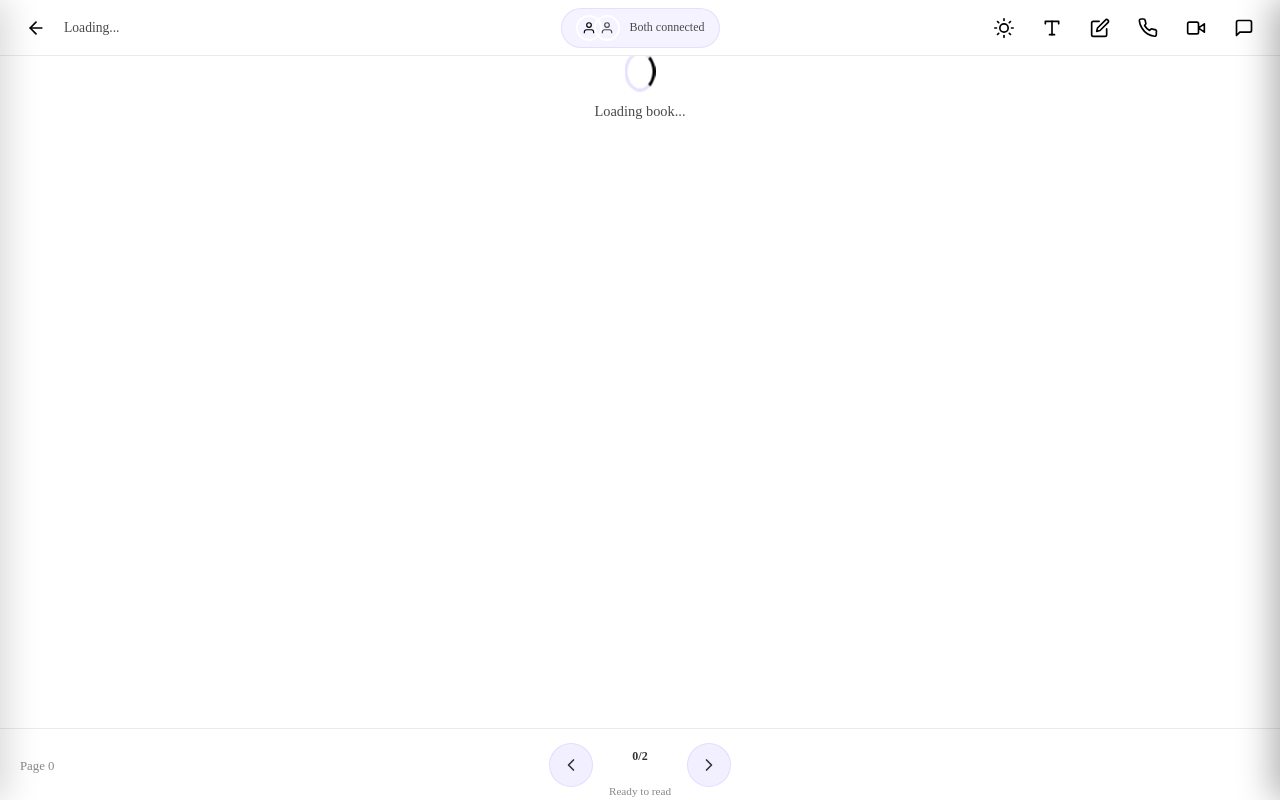
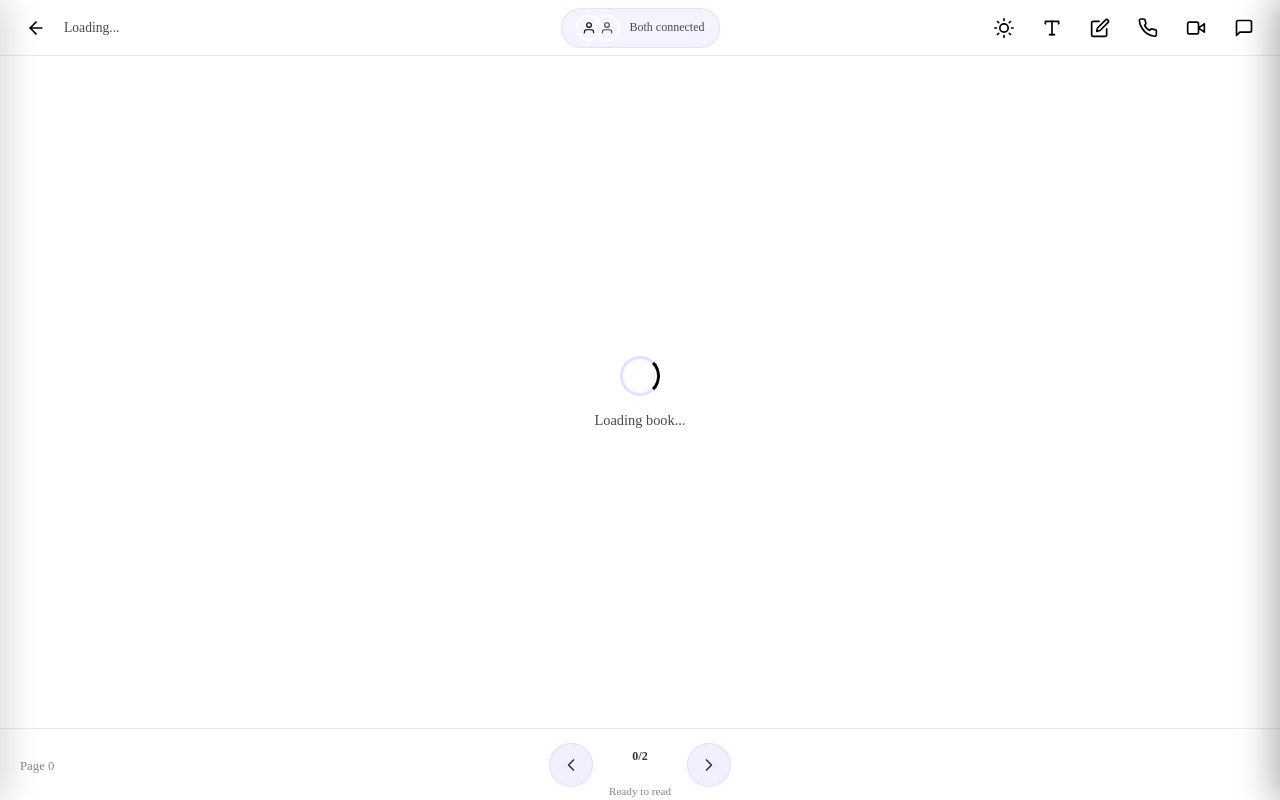
Before and after one commit to NirmalSudish/readtogether, a website: page public/reader.html in a window 1280 px wide. Drawn offline with nearby package versions, Linux system fonts and the light colour scheme.

Commit message:
Fix CSS zero-height flexbox bug breaking loading spinner; Increase EPUB extract timeout to 60s

```diff
--- a/public/css/reader.css
+++ b/public/css/reader.css
@@ -64,6 +64,7 @@ body.sepia-theme {
 
 /* ---------- SPA Reader Screen Overrides ---------- */
 #reader-screen {
+    position: relative;
     padding: 0;
     flex-direction: column;
     justify-content: flex-start;
@@ -365,15 +366,16 @@ input[type="range"]::-webkit-slider-thumb {
 
 /* ---------- Reader Main ---------- */
 .reader-main {
-    flex: 1;
-    display: flex;
-    align-items: center;
-    justify-content: center;
-    margin-top: 56px;
-    margin-bottom: 72px;
-    position: relative;
+    position: absolute;
+    top: 56px;
+    /* Below the header */
+    bottom: 72px;
+    /* Above the footer */
+    left: 0;
+    right: 0;
     overflow: hidden;
     width: 100%;
+    background: transparent;
 }
 
 #epub-viewer {
--- a/public/js/reader.js
+++ b/public/js/reader.js
@@ -104,7 +104,7 @@ function loadBook(bookData) {
                 </div>
             `;
         }
-    }, 15000);
+    }, 60000);
 
     book.opened.then(() => {
         console.log("Book opened successfully");
```
